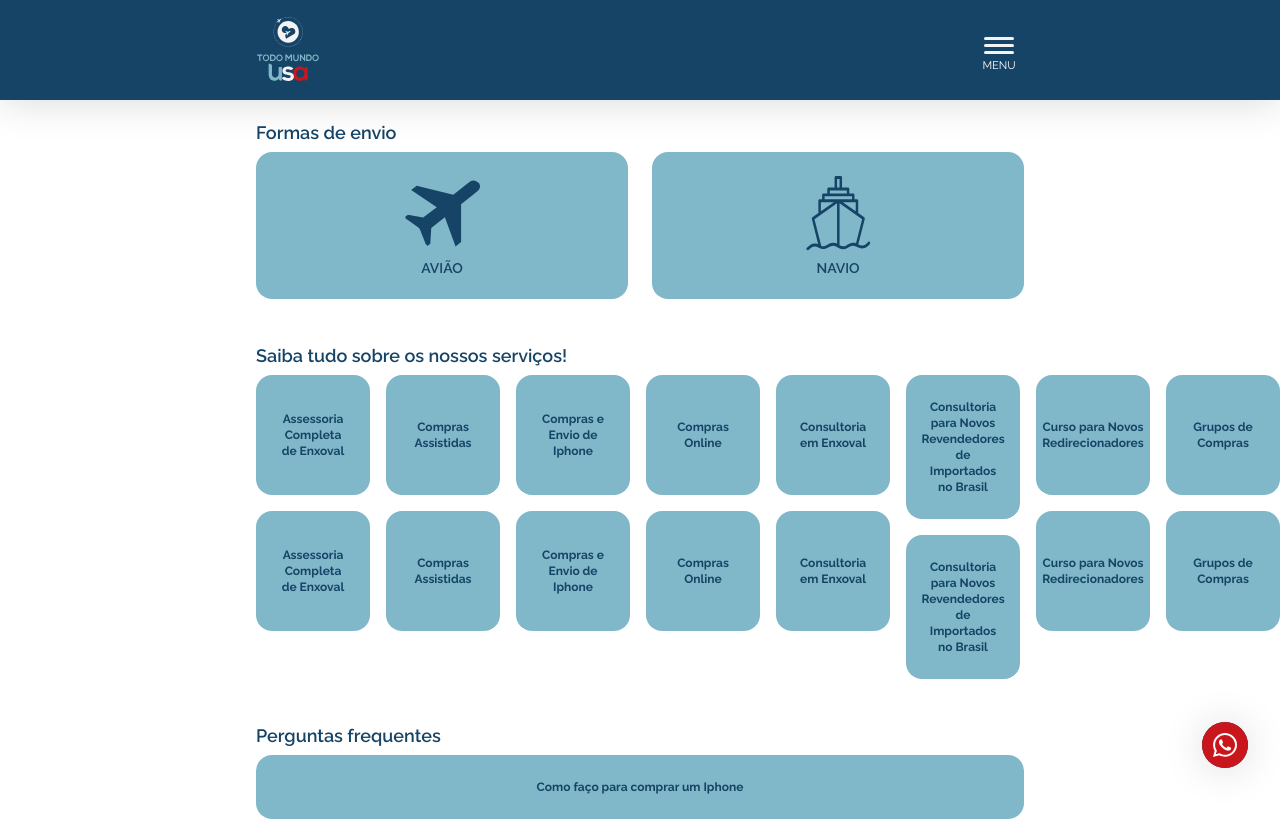
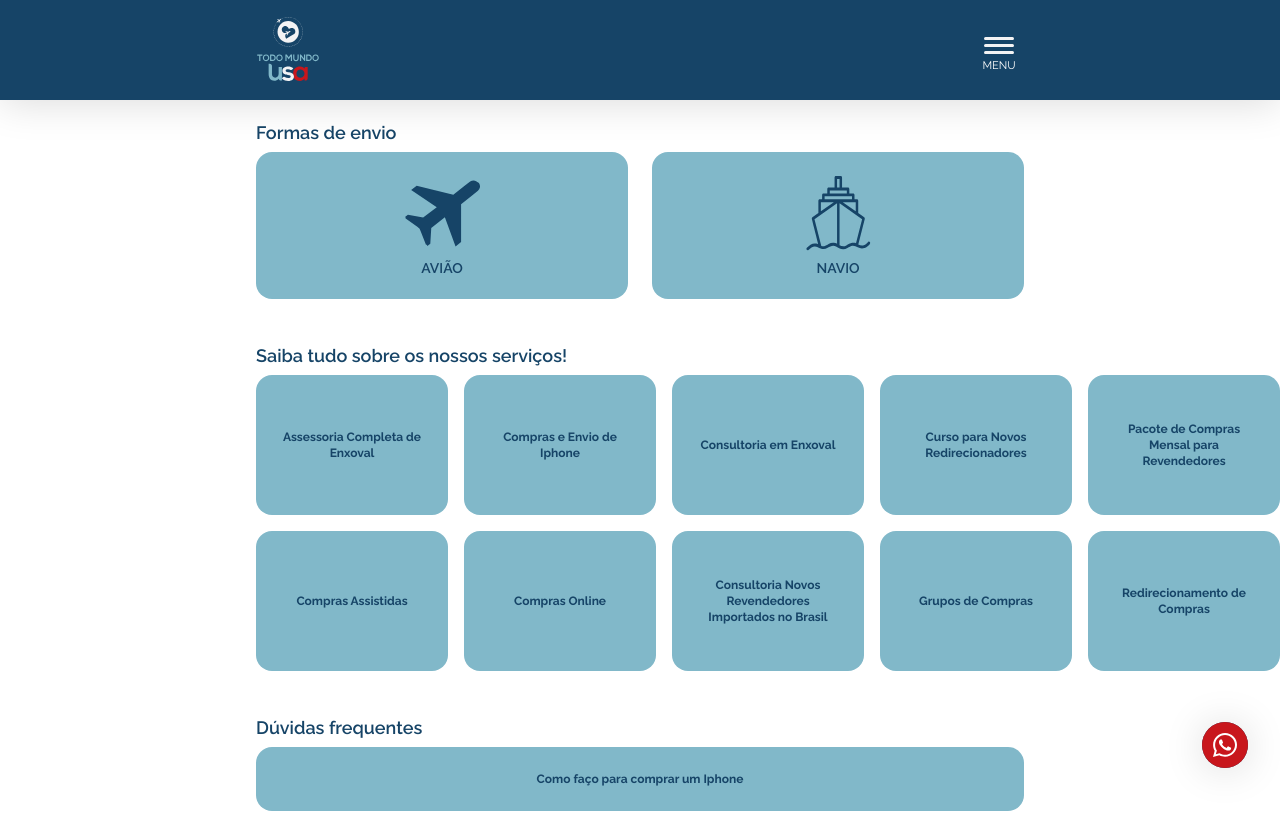
Before and after one commit to bigspinlab/TodoMundoUsa, a Next.js app in the folder src/TodoMundoUsa.Static/: page / in a window 1280 px wide. Shown: the top 821 px of the page. Built offline with nearby package versions, Linux system fonts and the light colour scheme.

Commit message:
FIX loop slider items

```diff
--- a/src/TodoMundoUsa.Static/src/components/Elements/ButtonLeadBox/styles.module.scss
+++ b/src/TodoMundoUsa.Static/src/components/Elements/ButtonLeadBox/styles.module.scss
@@ -7,7 +7,7 @@
 
 .buttonLeadBox {
 	width: 100%;
-	min-height: 12rem;
+	min-height: 14rem;
 	@extend %flex-center;
 	row-gap: 1.4rem; // sass-lint:disable-line no-misspelled-properties
 	padding: 2.4rem;
--- a/src/TodoMundoUsa.Static/src/components/Modules/Slider/data.ts
+++ b/src/TodoMundoUsa.Static/src/components/Modules/Slider/data.ts
@@ -1,42 +1,36 @@
 export const sliderData = [
 	{
-		href: '/assessoria-completa-de-enxoval',
-		leadText: 'Assessoria Completa de Enxoval'
+		hrefTop: '/assessoria-completa-de-enxoval',
+		leadTextTop: 'Assessoria Completa de Enxoval',
+		hrefBottom: '/compras-assistidas',
+		leadTextBottom: 'Compras Assistidas'
 	},
 	{
-		href: '/compras-assistidas',
-		leadText: 'Compras Assistidas'
+		hrefTop: '/compras-e-envio-de-iphone',
+		leadTextTop: 'Compras e Envio de Iphone',
+		hrefBottom: '/compras-online',
+		leadTextBottom: 'Compras Online'
 	},
+
 	{
-		href: '/compras-e-envio-de-iphone',
-		leadText: 'Compras e Envio de Iphone'
+		hrefTop: '/consultoria-em-enxoval',
+		leadTextTop: 'Consultoria em Enxoval',
+		hrefBottom:
+			'/consultoria-para-novos-revendedores-de-importados-no-brasil ',
+		leadTextBottom: 'Consultoria Novos Revendedores Importados no Brasil'
 	},
+
 	{
-		href: '/compras-online',
-		leadText: 'Compras Online'
+		hrefTop: '/curso-para-novos-redirecionadores',
+		leadTextTop: 'Curso para Novos Redirecionadores',
+		hrefBottom: '/grupos-de-compras',
+		leadTextBottom: 'Grupos de Compras'
 	},
+
 	{
-		href: '/consultoria-em-enxoval',
-		leadText: 'Consultoria em Enxoval'
-	},
-	{
-		href: '/consultoria-para-novos-revendedores-de-importados-no-brasil ',
-		leadText: 'Consultoria para Novos Revendedores de Importados no Brasil'
-	},
-	{
-		href: '/curso-para-novos-redirecionadores',
-		leadText: 'Curso para Novos Redirecionadores'
-	},
-	{
-		href: '/grupos-de-compras',
-		leadText: 'Grupos de Compras'
-	},
-	{
-		href: '/pacote-de-compras-mensal-para-revendedores',
-		leadText: 'Pacote de Compras Mensal para Revendedores'
-	},
-	{
-		href: '/redirecionamento-de-compras',
-		leadText: 'Redirecionamento de Compras'
+		hrefTop: '/pacote-de-compras-mensal-para-revendedores',
+		leadTextTop: 'Pacote de Compras Mensal para Revendedores',
+		hrefBottom: '/redirecionamento-de-compras',
+		leadTextBottom: 'Redirecionamento de Compras'
 	}
 ]
--- a/src/TodoMundoUsa.Static/src/components/Modules/Slider/index.tsx
+++ b/src/TodoMundoUsa.Static/src/components/Modules/Slider/index.tsx
@@ -15,8 +15,10 @@ import FlexColumnContainer from '@/components/Elements/FlexColumnContainer'
 interface SliderProps {
 	sliderData?: [
 		{
-			href: string
-			leadText: string
+			hrefTop: string
+			leadTextTop: string
+			hrefBottom: string
+			leadTextBottom: string
 		}
 	]
 }
@@ -25,34 +27,34 @@ const Slider: React.FC<SliderProps> = () => {
 	return (
 		<article className={styles.slider}>
 			<Swiper
-				slidesPerView={2.8}
+				slidesPerView={2.3}
 				spaceBetween={16}
 				breakpoints={{
 					'768': {
-						slidesPerView: 5.5,
+						slidesPerView: 4.5,
 						spaceBetween: 16
 					},
 					'1024': {
-						slidesPerView: 8,
+						slidesPerView: 5,
 						spaceBetween: 16
 					}
 				}}
 			>
-				{sliderData.map((sliderItem, index) => (
+				{sliderData.map((sliderItem, index) => [
 					<SwiperSlide key={index}>
-						<FlexColumnContainer>
+						<FlexColumnContainer fullHeight>
 							<ButtonLeadBox
-								href={sliderItem.href}
-								leadText={sliderItem.leadText}
+								href={sliderItem.hrefTop}
+								leadText={sliderItem.leadTextTop}
 							/>
 
 							<ButtonLeadBox
-								href={sliderItem.href}
-								leadText={sliderItem.leadText}
+								href={sliderItem.hrefBottom}
+								leadText={sliderItem.leadTextBottom}
 							/>
 						</FlexColumnContainer>
 					</SwiperSlide>
-				))}
+				])}
 			</Swiper>
 		</article>
 	)
--- a/src/TodoMundoUsa.Static/src/components/Templates/Home/index.tsx
+++ b/src/TodoMundoUsa.Static/src/components/Templates/Home/index.tsx
@@ -38,7 +38,7 @@ const TemplateHome: React.FC = () => {
 			</Section>
 
 			<Section>
-				<Headline smallHeadline="Perguntas frequentes" />
+				<Headline smallHeadline="Dúvidas frequentes" />
 				<FlexColumnContainer>
 					<ButtonLeadBox
 						minHeightAuto
--- a/src/TodoMundoUsa.Static/src/pages/index.tsx
+++ b/src/TodoMundoUsa.Static/src/pages/index.tsx
@@ -9,7 +9,7 @@ const Home: React.FC = () => {
 			<SEO
 				title="Homepage"
 				image="seo-image-preview.png"
-				description="Saiba tudo sobre os nossos serviços, formas de envio e quais as perguntas frequentes dos nossos clientes! "
+				description="Saiba tudo sobre os nossos serviços, formas de envio e quais as dúvidas frequentes dos nossos clientes! "
 			/>
 
 			<TemplateHome />
```
